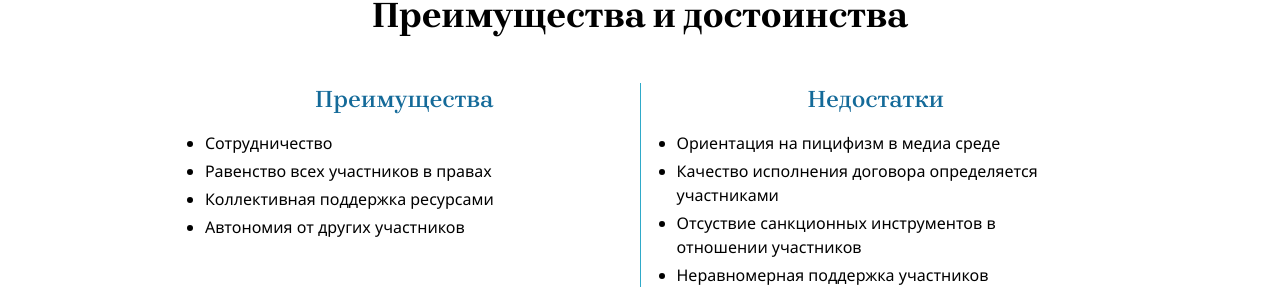
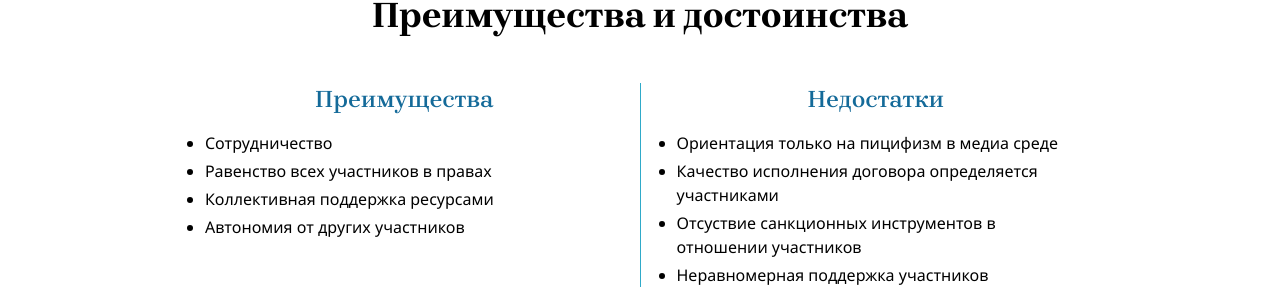
Before and after one commit to DisarmoNeuro/pacifist-treaty, a Vue app: page /#/ in a window 1280 px wide. Shown: the part 2577-2866 px from the top of the page. Built offline with nearby package versions, Linux system fonts and the light colour scheme.

Commit message:
chore: edited text

```diff
--- a/src/components/layouts/AdvantageSection.vue
+++ b/src/components/layouts/AdvantageSection.vue
@@ -34,7 +34,7 @@ const advantages = [
 ]
 
 const disadvantages = [
-  'Ориентация на пицифизм в медиа среде',
+  'Ориентация только на пицифизм в медиа среде',
   'Качество исполнения договора определяется участниками',
   'Отсуствие санкционных инструментов в отношении участников',
   'Неравномерная поддержка участников'
```
